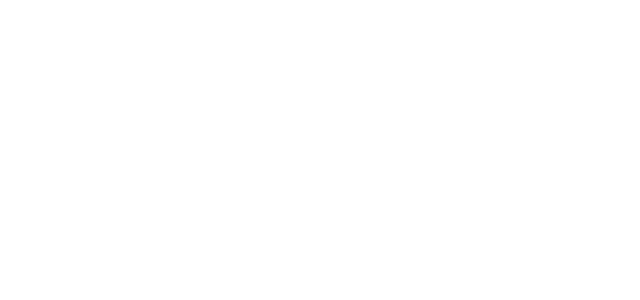
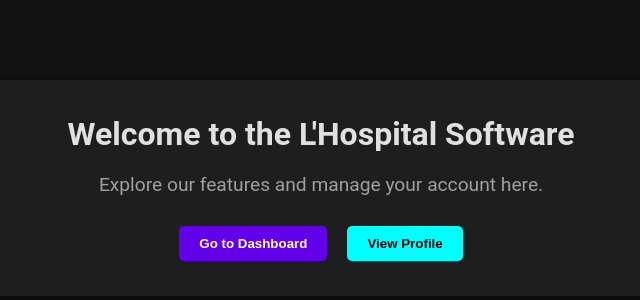
Before and after one commit to Sarpyildir/CS411Project2, a React (Create React App) app in the folder lhospital/: page /home in a window 1280 px wide. Before the commit this address had no page. Shown: the part 212-512 px from the top of the page, without its empty margins (319-959 px from the left). Built offline with nearby package versions, Linux system fonts and the light colour scheme.

Commit message:
Added basic homepage

```diff
--- a/lhospital/src/App.js
+++ b/lhospital/src/App.js
@@ -2,6 +2,7 @@
 import { Routes, Route } from "react-router-dom";
 import LoginPage from "./Pages/LoginPage";
 import RegisterPage from "./Pages/RegisterPage";
+import HomePage from "./Pages/HomePage";
 
 function App() {
 	return (
@@ -14,6 +15,10 @@
 				path="/register"
 				element={<RegisterPage />}
 			/>
+			<Route
+				path="/home"
+				element={<HomePage />}
+			/>
 		</Routes>
 	);
 }
--- /dev/null
+++ b/lhospital/src/Pages/HomePage.js
@@ -0,0 +1,81 @@
+import React from "react";
+
+const HomePage = () => {
+	const styles = {
+		body: {
+			backgroundColor: "#121212",
+			margin: 0,
+			color: "#e0e0e0",
+			fontFamily: "'Roboto', sans-serif",
+			minHeight: "100vh",
+			display: "flex",
+			flexDirection: "column",
+			alignItems: "center",
+			justifyContent: "center",
+		},
+		container: {
+			width: "90%",
+			maxWidth: "800px",
+			backgroundColor: "#1e1e1e",
+			borderRadius: "10px",
+			padding: "2%",
+			boxShadow: "0 0 10px rgba(0, 0, 0, 0.5)",
+			textAlign: "center",
+		},
+		header: {
+			marginBottom: "20px",
+		},
+		title: {
+			fontSize: "2rem",
+			margin: "10px 0",
+		},
+		subtitle: {
+			fontSize: "1.2rem",
+			color: "#a0a0a0",
+		},
+		button: {
+			padding: "10px 20px",
+			margin: "10px",
+			border: "none",
+			borderRadius: "5px",
+			cursor: "pointer",
+			transition: "background-color 0.3s ease",
+			fontWeight: "bold",
+		},
+		btnPrimary: {
+			backgroundColor: "#6200ea",
+			color: "white",
+		},
+		btnSecondary: {
+			backgroundColor: "aqua",
+			color: "black",
+		},
+	};
+
+	return (
+		<div style={styles.body}>
+			<div style={styles.container}>
+				<header style={styles.header}>
+					<h1 style={styles.title}>
+						Welcome to the L'Hospital Software
+					</h1>
+					<p style={styles.subtitle}>
+						Explore our features and manage your account here.
+					</p>
+				</header>
+				<div>
+					<button style={{ ...styles.button, ...styles.btnPrimary }}>
+						Go to Dashboard
+					</button>
+					<button
+						style={{ ...styles.button, ...styles.btnSecondary }}
+					>
+						View Profile
+					</button>
+				</div>
+			</div>
+		</div>
+	);
+};
+
+export default HomePage;
--- a/lhospital/src/Pages/LoginPage.js
+++ b/lhospital/src/Pages/LoginPage.js
@@ -74,6 +74,7 @@
 	const handleSubmit = async (e) => {
 		e.preventDefault();
 		console.log("formdata: ", formData);
+		navigate("/home");
 	};
 	const handleGoToRegister = () => {
 		navigate("/register");
--- a/lhospital/src/Pages/RegisterPage.js
+++ b/lhospital/src/Pages/RegisterPage.js
@@ -72,6 +72,7 @@
 	const handleSubmit = async (e) => {
 		e.preventDefault();
 		console.log("formdata: ", formData);
+		navigate("/home");
 	};
 	const handleGoToLogin = () => {
 		navigate("/");
```
